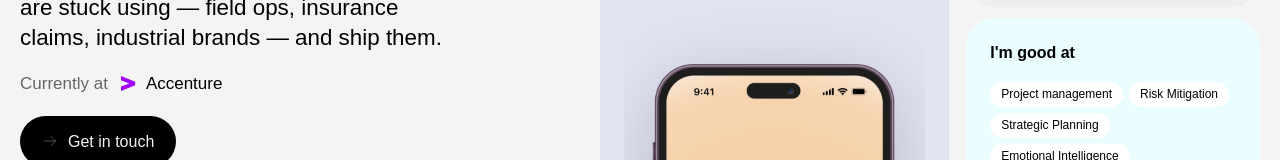
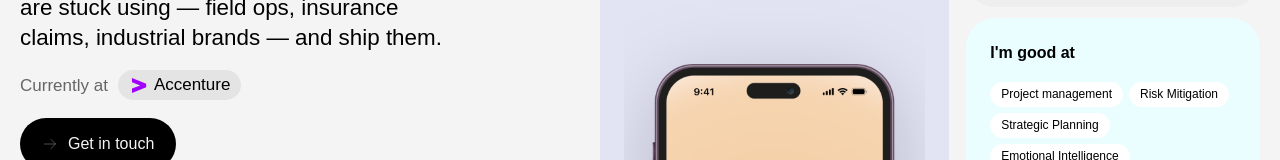
Before and after one commit to jaydeep261994/ux-portfolio, a React (Vite) app: page / in a window 1280 px wide. Shown: the part 144-304 px from the top of the page. Built offline with nearby package versions, Linux system fonts and the light colour scheme; no server answers; a web font is replaced by a local one; what @posthog/react would draw is missing.

Commit message:
feat: pill style for the Currently at employer, per Figma 3651-75512
127x30 pill, radius 29, padding 4/11, 4px gap, on a new --bg-pill token with a
dark counterpart. Line-height pinned to 1.29 — the body's 1.6 made it 35 tall.

```diff
--- a/src/styles/bento.css
+++ b/src/styles/bento.css
@@ -95,11 +95,16 @@ a.bento-card:focus-visible {
   color: var(--text-dim);
 }
 
+/* Figma 3651-75512: a 127 × 30 pill, radius 29, padding 4/11, 4px gap. */
 .home-hero__employer {
   display: inline-flex;
   align-items: center;
-  gap: 7px;
+  gap: 4px;
+  padding: 4px 11px;
+  border-radius: var(--radius-chip);
+  background: var(--bg-pill);
   color: var(--text-primary);
+  line-height: 1.29; /* the body's 1.6 would make the pill 35 tall instead of 30 */
 }
 
 .home-hero__employer img {
--- a/src/styles/tokens.css
+++ b/src/styles/tokens.css
@@ -7,6 +7,7 @@
   --bg-card: #ededed;
   --bg-card-alt: #eeeeee;
   --bg-chip: #ffffff;
+  --bg-pill: #e4e4e4; /* "Currently at" employer pill */
   --tint-green: #e2f3e5;
   --tint-cyan: #eafdff;
   --tint-violet: #e2e3f3;
@@ -43,6 +44,7 @@
   --bg-card: #1a1a1a;
   --bg-card-alt: #1e1e1e;
   --bg-chip: #2a2a2a;
+  --bg-pill: #2e2e2e;
   --tint-green: #14231a;
   --tint-cyan: #10222a;
   --tint-violet: #191b2e;
```
